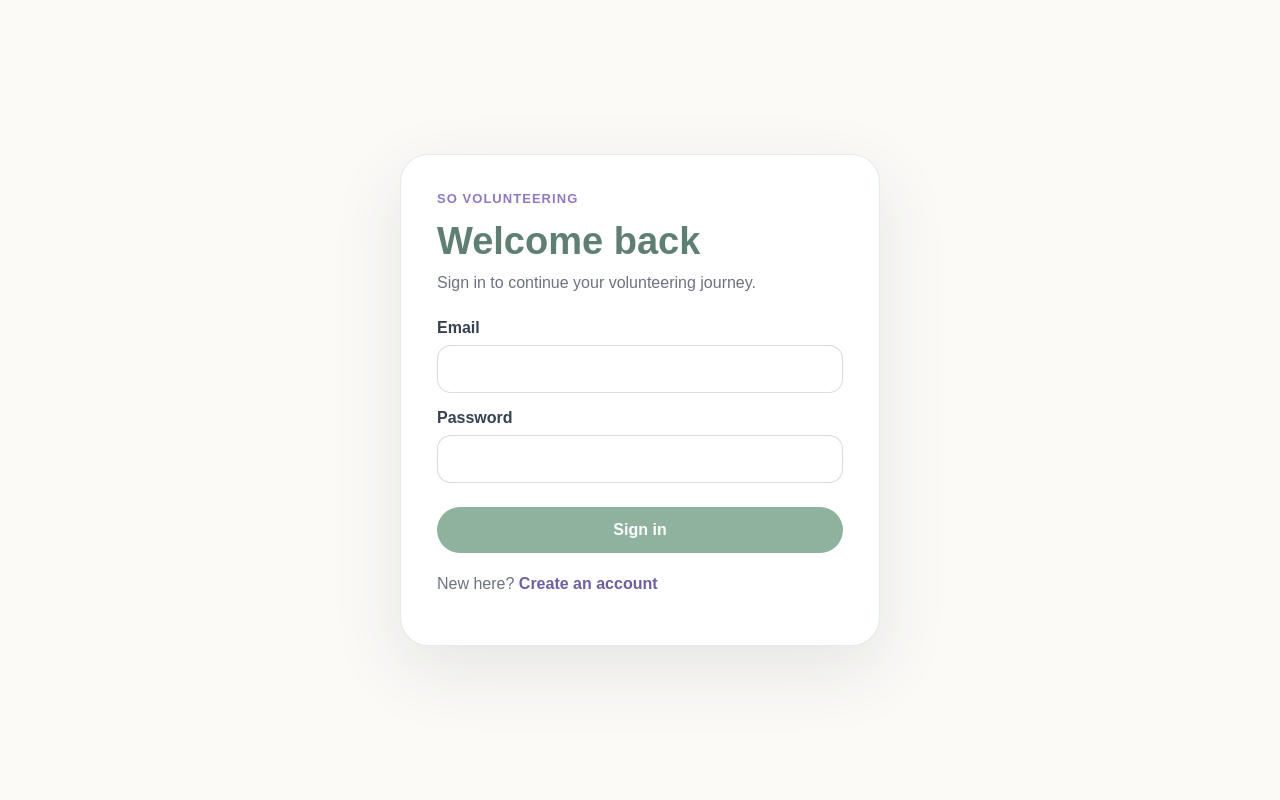
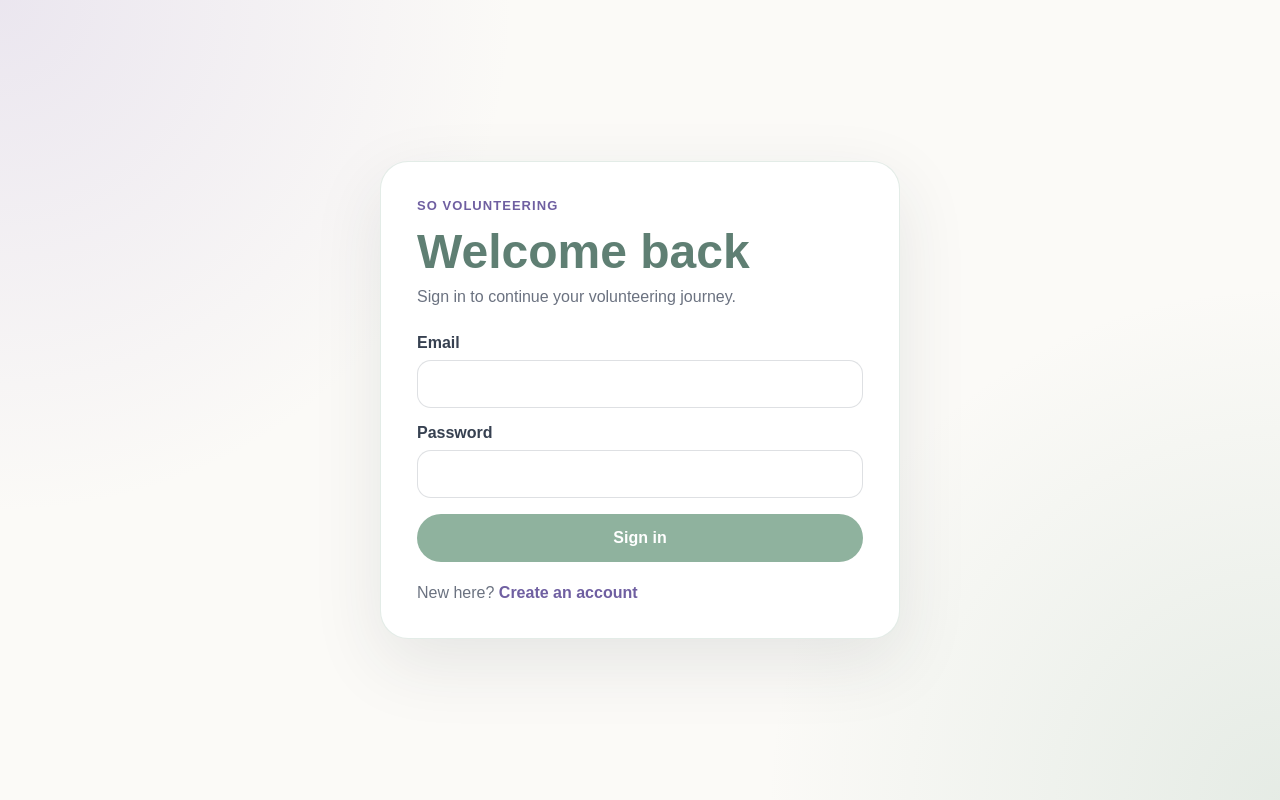
Before and after one commit to Owensom/so-volunteering, a Next.js app: page /login in a window 1280 px wide. Built offline with nearby package versions, Linux system fonts and the light colour scheme.

Commit message:
Update page.tsx

```diff
--- a/src/app/login/page.tsx
+++ b/src/app/login/page.tsx
@@ -7,48 +7,44 @@ export default async function LoginPage({
   searchParams: Promise<{ error?: string; message?: string }>;
 }) {
   const params = await searchParams;
+  const errorMessage = params.error ? decodeURIComponent(params.error) : "";
 
   return (
-    <main style={styles.page}>
-      <section style={styles.card}>
-        <p style={styles.eyebrow}>SO Volunteering</p>
-        <h1 style={styles.title}>Welcome back</h1>
-        <p style={styles.lead}>Sign in to continue your volunteering journey.</p>
+    <main className="center-shell">
+      <section className="auth-card">
+        <p className="brand-eyebrow">SO Volunteering</p>
+        <h1 className="page-title">Welcome back</h1>
+        <p className="page-lead">Sign in to continue your volunteering journey.</p>
 
         {params.message === "account_created" ? (
-          <div style={styles.success}>
+          <div className="alert alert-success">
             Account created. Please sign in to continue.
           </div>
         ) : null}
 
-        {params.error ? (
-          <div style={styles.error}>Please check your details and try again.</div>
+        {errorMessage ? (
+          <div className="alert alert-error">{errorMessage}</div>
         ) : null}
 
-        <form action={signIn} style={styles.form}>
-          <label style={styles.label}>
+        <form action={signIn} className="form-stack">
+          <label className="field-label">
             Email
-            <input name="email" type="email" required style={styles.input} />
+            <input name="email" type="email" required />
           </label>
 
-          <label style={styles.label}>
+          <label className="field-label">
             Password
-            <input
-              name="password"
-              type="password"
-              required
-              style={styles.input}
-            />
+            <input name="password" type="password" required />
           </label>
 
-          <button type="submit" style={styles.primaryButton}>
+          <button type="submit" className="primary-button">
             Sign in
           </button>
         </form>
 
-        <p style={styles.footerText}>
+        <p className="footer-text">
           New here?{" "}
-          <Link href="/signup" style={styles.link}>
+          <Link href="/signup" className="text-link">
             Create an account
           </Link>
         </p>
@@ -56,90 +52,3 @@ export default async function LoginPage({
     </main>
   );
 }
-
-const styles: Record<string, React.CSSProperties> = {
-  page: {
-    minHeight: "100vh",
-    display: "flex",
-    alignItems: "center",
-    justifyContent: "center",
-    padding: "24px"
-  },
-  card: {
-    width: "100%",
-    maxWidth: "480px",
-    background: "white",
-    borderRadius: "28px",
-    padding: "36px",
-    boxShadow: "0 24px 70px rgba(38,50,56,0.10)",
-    border: "1px solid rgba(143,178,158,0.25)"
-  },
-  eyebrow: {
-    margin: 0,
-    color: "#8f7ac0",
-    fontWeight: 800,
-    letterSpacing: "0.08em",
-    textTransform: "uppercase",
-    fontSize: "13px"
-  },
-  title: {
-    margin: "14px 0 8px",
-    fontSize: "38px",
-    color: "#5f7f73"
-  },
-  lead: {
-    margin: "0 0 24px",
-    color: "#6b7280",
-    lineHeight: 1.5
-  },
-  form: {
-    display: "grid",
-    gap: "16px"
-  },
-  label: {
-    display: "grid",
-    gap: "8px",
-    fontWeight: 700,
-    color: "#374151"
-  },
-  input: {
-    border: "1px solid rgba(107,114,128,0.25)",
-    borderRadius: "14px",
-    padding: "13px 14px",
-    outline: "none"
-  },
-  primaryButton: {
-    marginTop: "8px",
-    border: 0,
-    borderRadius: "999px",
-    padding: "14px 20px",
-    background: "#8fb29e",
-    color: "white",
-    fontWeight: 800,
-    cursor: "pointer"
-  },
-  success: {
-    background: "#ecfdf5",
-    color: "#047857",
-    borderRadius: "14px",
-    padding: "12px 14px",
-    marginBottom: "18px",
-    fontWeight: 700
-  },
-  error: {
-    background: "#fff1f2",
-    color: "#9f1239",
-    borderRadius: "14px",
-    padding: "12px 14px",
-    marginBottom: "18px",
-    fontWeight: 700
-  },
-  footerText: {
-    marginTop: "22px",
-    color: "#6b7280"
-  },
-  link: {
-    color: "#6f5fa1",
-    fontWeight: 800
-  }
-};
```
